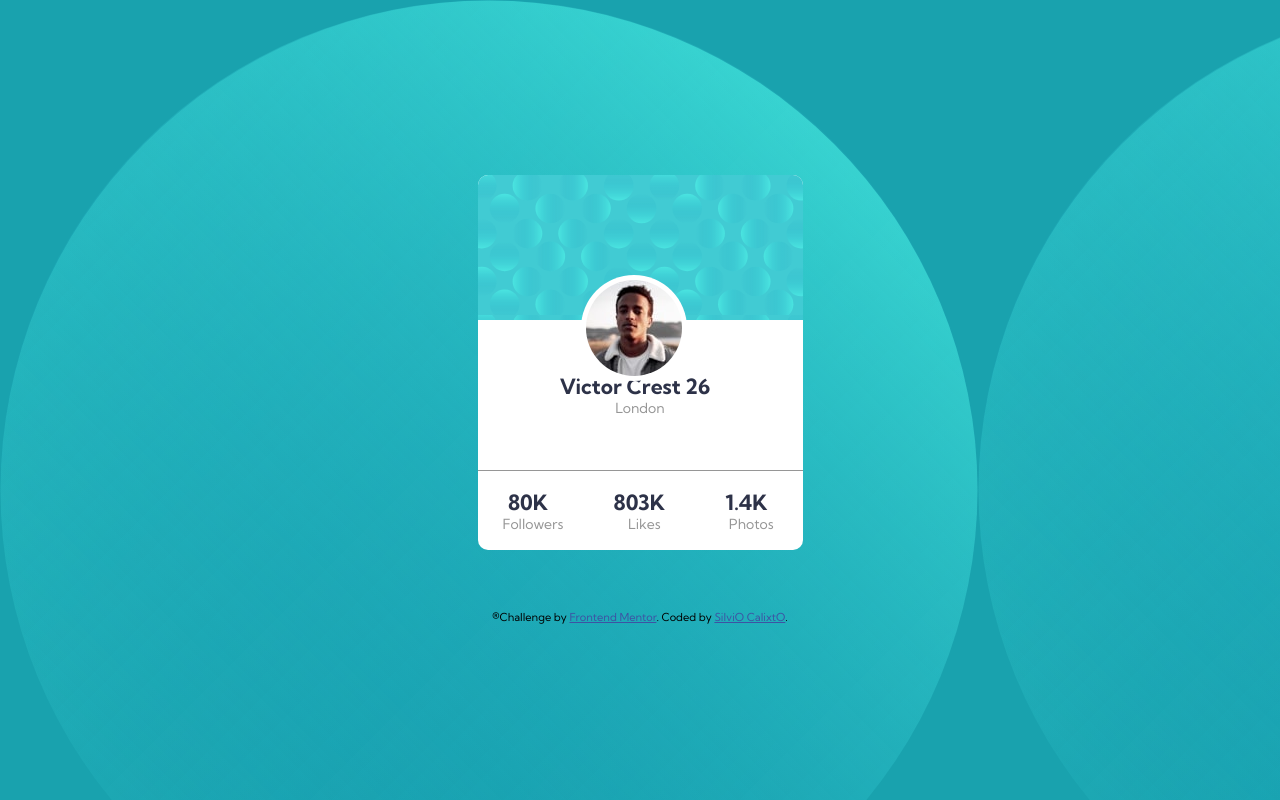
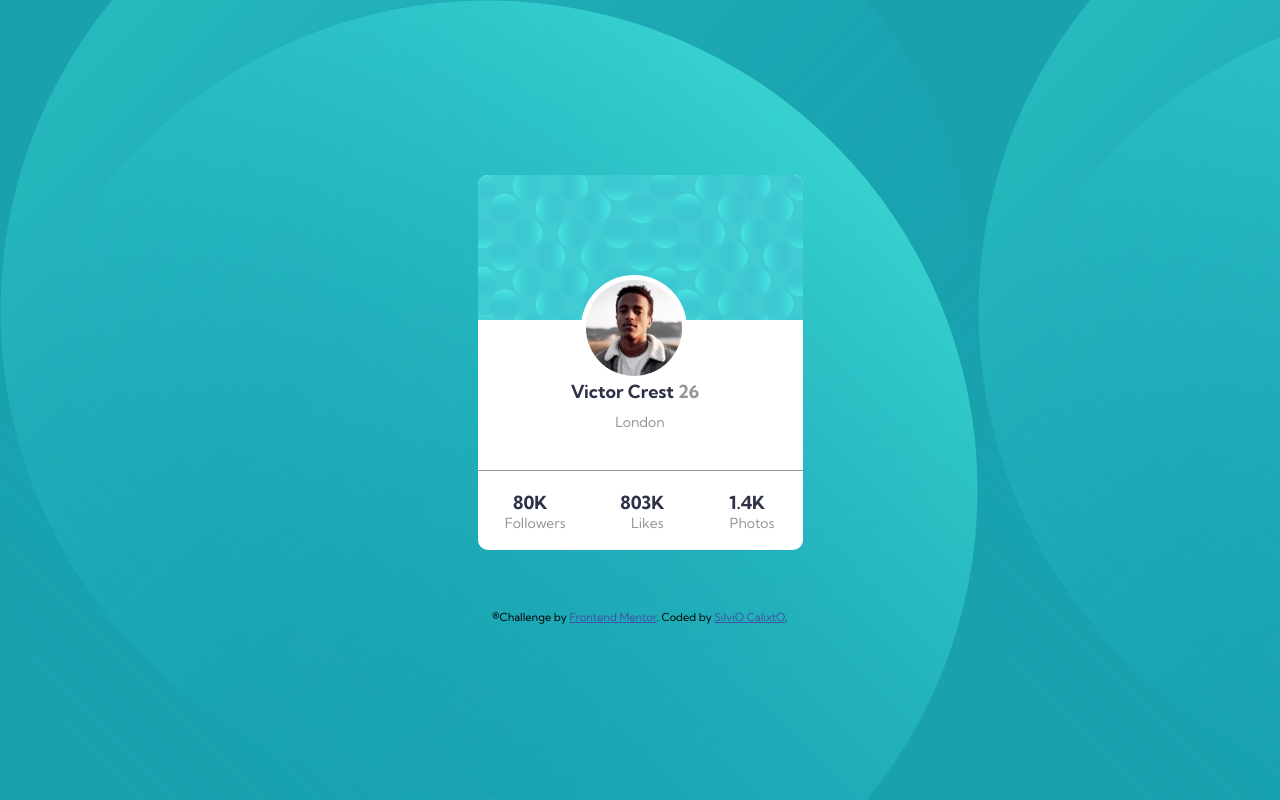
Before and after one commit to SilvioCalixto/profile-card-component, a plain HTML site: page index.html in a window 1280 px wide. Drawn offline with Linux system fonts and the light colour scheme.

Commit message:
atualizei

```diff
--- a/assets/css/style.css
+++ b/assets/css/style.css
@@ -12,8 +12,16 @@
     padding: 0;
 }
 
+@media (max-width: 600px) {
+}
+
+@media ( max-width: 1440px) {
+
+}
+
+
 body {
-    background: url('../images/bg-pattern-top.svg') , url('../images/bg-pattern-bottom.svg') , var(--Darkcyan);
+    background: url('../images/bg-pattern-top.svg') top left, url('../images/bg-pattern-bottom.svg') bottom left, var(--Darkcyan);
     font-size: 18PX;
     font-family: 'Kumbh Sans', sans-serif;
     height: calc(100vh - 1px);
@@ -23,7 +31,7 @@ body {
     flex-direction: column;
 }
 
-h3 {
+h4 {
     color: var(--Verydarkdesaturatedblue);
     margin-right: 10px;
 }
@@ -62,7 +70,17 @@ p {
 .div2 p {
     white-space: pre-line;
     font-size: 14px;
+    margin-top: 10px;
 }
+
+.div2 h4 {
+    margin-top: 20px;
+}
+
+.div2 span {
+    color: var(--Darkgray);
+}
+
 .div3 {
     height: 80px;
     display: flex;
--- a/index.html
+++ b/index.html
@@ -13,28 +13,28 @@
 <body>
   <div class="container">
 
-    <img src="assets/images/image-victor.jpg" alt="">
+    <img src="assets/images/image-victor.jpg" alt="Foto de perfil">
 
     <div class="div1">
 
     </div>
     <div class="div2">
-      <h3>Victor Crest  26 </h3>
+      <h4>Victor Crest <span>26</span> </h4>
       <p>London</p>
 
     </div>
 
     <div class="div3">
       <div class="n1">
-        <h3>80K</h3>
+        <h4>80K</h4>
         <p>Followers</p>
       </div>
       <div class="n2">
-        <h3>803K</h3>
+        <h4>803K</h4>
         <p>Likes</p>
       </div>
       <div class="n3">
-        <h3>1.4K</h3>
+        <h4>1.4K</h4>
         <p>Photos</p>
       </div>
     </div>
```
